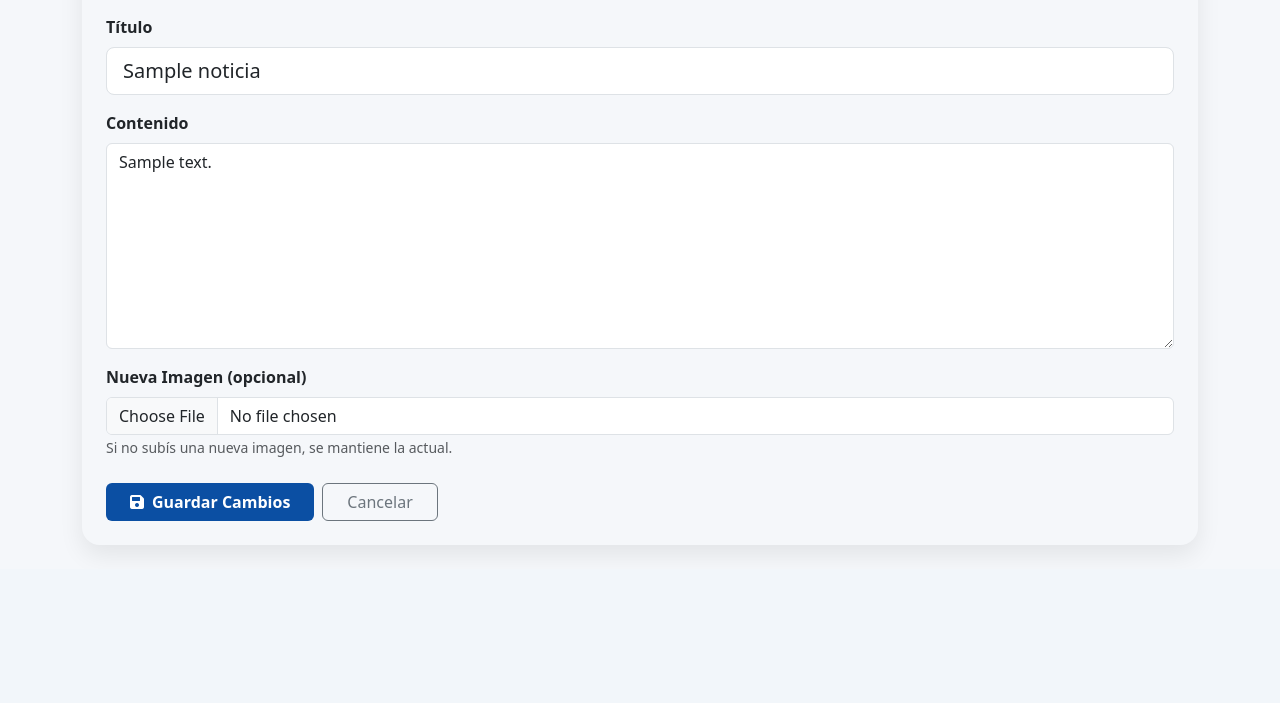
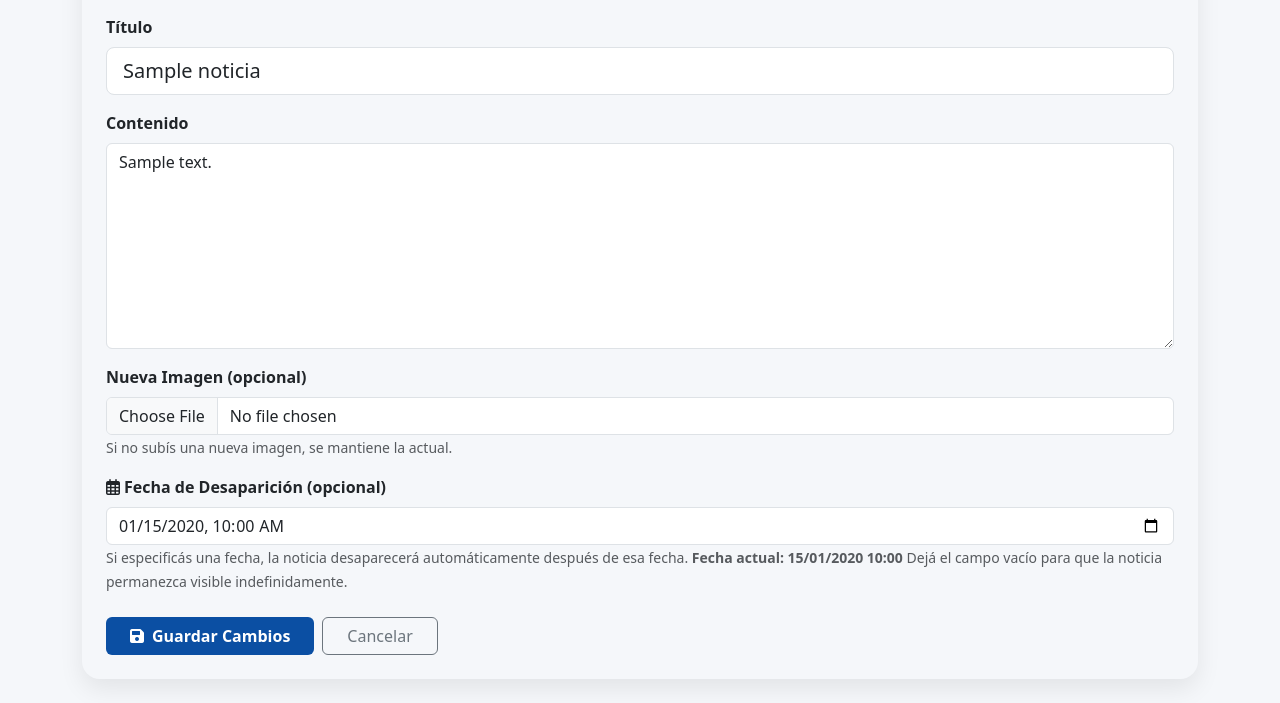
Before and after one commit to jpermu11/ubik2cr-web, a Flask app: page /admin/noticias/1/editar in a window 1280 px wide. Shown: the part 380-1083 px from the top of the page. Before the commit the page ends 930 px from the top, so only its background shows below. Run offline with Flask 3, Linux system fonts and the light colour scheme; the visitor is signed in with stand-in values (Sample User, id 1); tables that the repository leaves empty hold one stand-in row (values such as "Sample post"); grey boxes marked "Sample" are stand-in pictures.

Commit message:
Agregar fecha de desapariciÃ³n automÃ¡tica para noticias

```diff
--- a/main.py
+++ b/main.py
@@ -17,7 +17,7 @@ from werkzeug.utils import secure_filename
 from werkzeug.security import generate_password_hash, check_password_hash
 from itsdangerous import URLSafeTimedSerializer, SignatureExpired, BadSignature
 
-from sqlalchemy import text
+from sqlalchemy import text, or_
 from sqlalchemy.pool import QueuePool
 
 try:
@@ -498,7 +498,14 @@ def ver_mapa():
 
 @app.route("/noticias")
 def noticias():
-    noticias_list = Noticia.query.order_by(Noticia.fecha.desc()).all()
+    # Filtrar noticias que no han caducado (fecha_caducidad es None o es futura)
+    ahora = datetime.utcnow()
+    noticias_list = Noticia.query.filter(
+        or_(
+            Noticia.fecha_caducidad.is_(None),
+            Noticia.fecha_caducidad >= ahora
+        )
+    ).order_by(Noticia.fecha.desc()).all()
     return render_template("noticias.html", noticias=noticias_list)
 
 @app.route("/negocio/<int:id>")
@@ -1261,8 +1268,15 @@ def gestionar_noticias():
     if not admin_logged_in():
         return redirect("/login")
 
+    ahora = datetime.utcnow()
     noticias_list = Noticia.query.order_by(Noticia.fecha.desc()).all()
-    return render_template("admin_noticias.html", noticias=noticias_list)
+    # Agregar información sobre si están caducadas
+    for noticia in noticias_list:
+        noticia.es_caducada = False
+        if noticia.fecha_caducidad and noticia.fecha_caducidad <= ahora:
+            noticia.es_caducada = True
+
+    return render_template("admin_noticias.html", noticias=noticias_list, ahora=ahora)
 
 @app.route("/admin/noticias/nueva", methods=["GET", "POST"])
 def crear_noticia():
@@ -1273,6 +1287,7 @@ def crear_noticia():
     if request.method == "POST":
         titulo = (request.form.get("titulo") or "").strip()
         contenido = (request.form.get("contenido") or "").strip()
+        fecha_caducidad_str = request.form.get("fecha_caducidad", "").strip()
 
         if not titulo or not contenido:
             flash("Título y contenido son obligatorios.")
@@ -1280,10 +1295,21 @@ def crear_noticia():
 
         imagen_url = save_upload("imagen")
 
+        # Procesar fecha de caducidad (opcional)
+        fecha_caducidad = None
+        if fecha_caducidad_str:
+            try:
+                # Convertir de formato HTML datetime-local a datetime
+                fecha_caducidad = datetime.strptime(fecha_caducidad_str, "%Y-%m-%dT%H:%M")
+                # Convertir a UTC si es necesario
+            except ValueError:
+                flash("Fecha de caducidad inválida. La noticia se creará sin fecha de desaparición.")
+
         nueva_noticia = Noticia(
             titulo=titulo,
             contenido=contenido,
-            imagen_url=imagen_url if imagen_url != "/static/uploads/logo.png" else None
+            imagen_url=imagen_url if imagen_url != "/static/uploads/logo.png" else None,
+            fecha_caducidad=fecha_caducidad
         )
 
         db.session.add(nueva_noticia)
@@ -1307,10 +1333,22 @@ def editar_noticia(id):
     if request.method == "POST":
         noticia.titulo = (request.form.get("titulo") or "").strip()
         noticia.contenido = (request.form.get("contenido") or "").strip()
+        fecha_caducidad_str = request.form.get("fecha_caducidad", "").strip()
 
         img = request.files.get("imagen")
         if img and img.filename:
             noticia.imagen_url = save_upload("imagen")
+
+        # Procesar fecha de caducidad (opcional)
+        if fecha_caducidad_str:
+            try:
+                # Convertir de formato HTML datetime-local a datetime
+                noticia.fecha_caducidad = datetime.strptime(fecha_caducidad_str, "%Y-%m-%dT%H:%M")
+            except ValueError:
+                flash("Fecha de caducidad inválida. Se mantendrá la fecha anterior.")
+        else:
+            # Si no se proporciona fecha, eliminar la fecha de caducidad (None = permanente)
+            noticia.fecha_caducidad = None
 
         db.session.commit()
         flash("Noticia actualizada.")
--- a/models.py
+++ b/models.py
@@ -71,6 +71,7 @@ class Noticia(db.Model):
     contenido = db.Column(db.Text, nullable=False)
     imagen_url = db.Column(db.String(500))
     fecha = db.Column(db.DateTime, default=datetime.utcnow, index=True)
+    fecha_caducidad = db.Column(db.DateTime, nullable=True, index=True)  # Fecha de desaparición automática
 
 # --- MODELO FAVORITOS (relación muchos-a-muchos) ---
 favoritos = db.Table(
--- a/templates/editar_noticia.html
+++ b/templates/editar_noticia.html
@@ -68,6 +68,23 @@
                         <input type="file" name="imagen" class="form-control" accept="image/*">
                         <small class="text-muted">Si no subís una nueva imagen, se mantiene la actual.</small>
                     </div>
+
+                    <div class="col-12">
+                        <label class="form-label fw-bold">
+                            <i class="far fa-calendar-alt me-1"></i>Fecha de Desaparición (opcional)
+                        </label>
+                        <input type="datetime-local" name="fecha_caducidad" class="form-control"
+                               value="{% if noticia.fecha_caducidad %}{{ noticia.fecha_caducidad.strftime('%Y-%m-%dT%H:%M') }}{% endif %}">
+                        <small class="text-muted">
+                            Si especificás una fecha, la noticia desaparecerá automáticamente después de esa fecha.
+                            {% if noticia.fecha_caducidad %}
+                                <strong>Fecha actual: {{ noticia.fecha_caducidad.strftime('%d/%m/%Y %H:%M') }}</strong>
+                            {% else %}
+                                Actualmente no tiene fecha de caducidad (permanente).
+                            {% endif %}
+                            Dejá el campo vacío para que la noticia permanezca visible indefinidamente.
+                        </small>
+                    </div>
                 </div>
 
                 <div class="d-flex gap-2 mt-4">
```
Also changed, not shown: migrations/versions/add_fecha_caducidad_to_noticias.py (added, +27 -0 lines), templates/admin_noticias.html (+25 -3 lines), templates/crear_noticia.html (+8 -0 lines).
